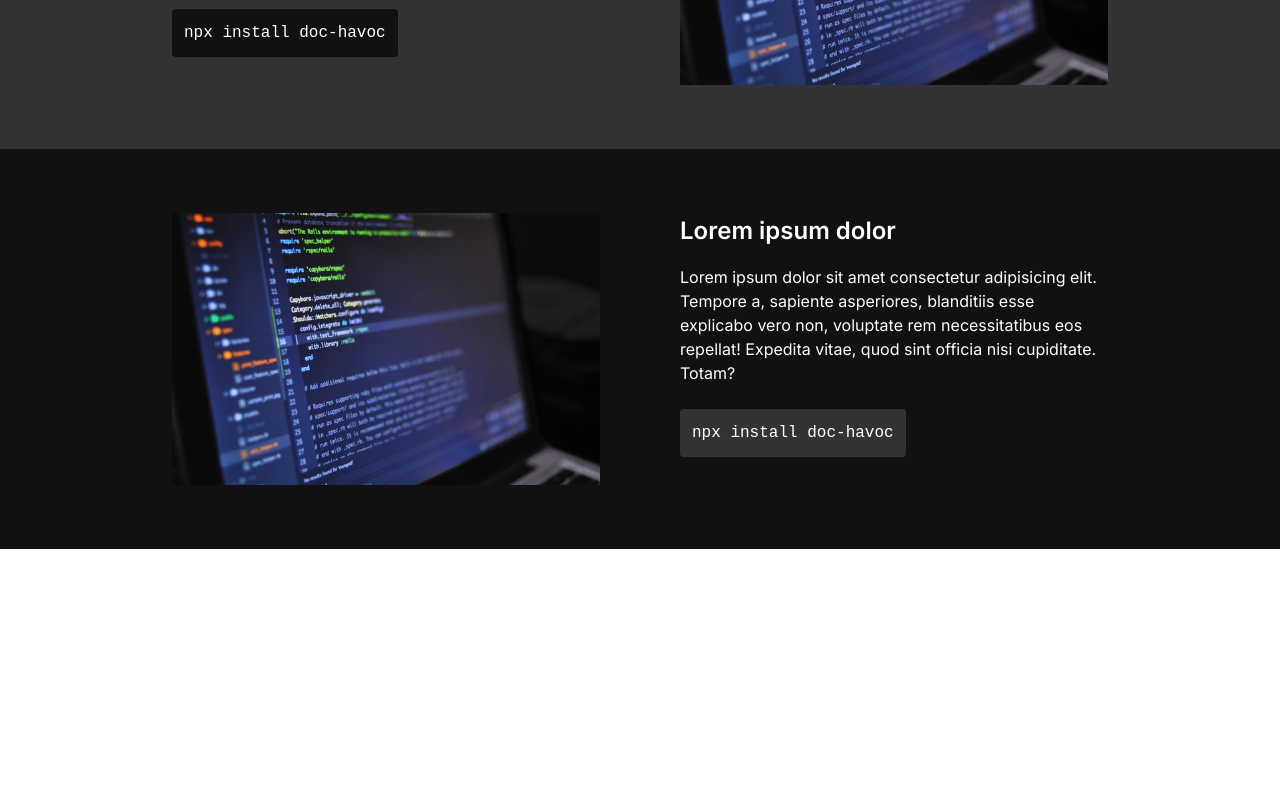
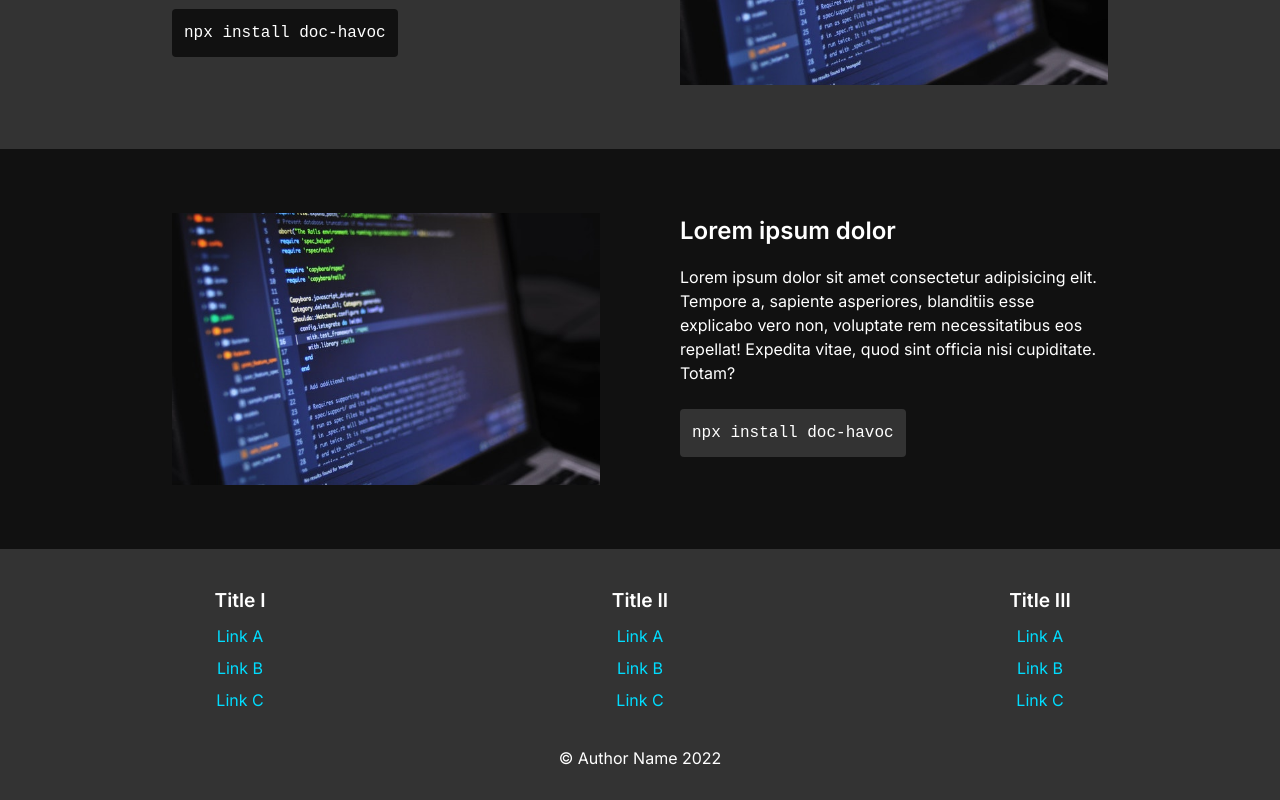
Before and after one commit to 0xAMR/doc_havoc, a React (Create React App) app: page / in a window 1280 px wide. Shown: the part 1162-1962 px from the top of the page. Before the commit the page ends 1711 px from the top, so only its background shows below. Built offline with nearby package versions, Linux system fonts and the light colour scheme.

Commit message:
✨ create footer

```diff
--- a/src/App.tsx
+++ b/src/App.tsx
@@ -3,6 +3,7 @@ import Navbar from './components/Navbar';
 import Hero from './components/Hero';
 import Overview from './components/Overview';
 import Section from './components/Section';
+import Footer from './components/Footer';
 
 export default function App() {
   return (
@@ -34,6 +35,7 @@ export default function App() {
         darker
         reverse
       />
+      <Footer />
     </div>
   );
 }
--- /dev/null
+++ b/src/components/Footer/footer.scss
@@ -0,0 +1,42 @@
+footer {
+  background-color: var(--dark-acc);
+  color: var(--white);
+  padding: 2rem;
+
+  & .footer__container {
+    max-width: var(--container);
+    margin: 0 auto;
+
+    & .footer__links {
+      display: flex;
+
+      & ul {
+        flex: 1;
+        text-align: center;
+        list-style: none;
+        line-height: 2;
+
+        & h3 {
+          font-weight: 700;
+          font-size: 1.2rem;
+        }
+
+        & li {
+          & a {
+            text-decoration: none;
+            color: var(--accent);
+
+            &:hover {
+              opacity: 0.75;
+            }
+          }
+        }
+      }
+    }
+
+    & .footer__copyright {
+      text-align: center;
+      padding: 2rem 1.5rem 0 1.5rem;
+    }
+  }
+}
--- /dev/null
+++ b/src/components/Footer/index.tsx
@@ -0,0 +1,53 @@
+// Styling
+import './footer.scss';
+
+export default function Footer() {
+  return (
+    <footer>
+      <div className="footer__container">
+        <div className="footer__links">
+          <ul>
+            <h3>Title I</h3>
+            <li>
+              <a href="/">Link A</a>
+            </li>
+            <li>
+              <a href="/">Link B</a>
+            </li>
+            <li>
+              <a href="/">Link C</a>
+            </li>
+          </ul>
+          <ul>
+            <h3>Title II</h3>
+            <li>
+              <a href="/">Link A</a>
+            </li>
+            <li>
+              <a href="/">Link B</a>
+            </li>
+            <li>
+              <a href="/">Link C</a>
+            </li>
+          </ul>
+          <ul>
+            <h3>Title III</h3>
+            <li>
+              <a href="/">Link A</a>
+            </li>
+            <li>
+              <a href="/">Link B</a>
+            </li>
+            <li>
+              <a href="/">Link C</a>
+            </li>
+          </ul>
+        </div>
+
+        <div className="footer__copyright">
+          <span>© Author Name 2022</span>
+        </div>
+      </div>
+    </footer>
+  );
+}
```
